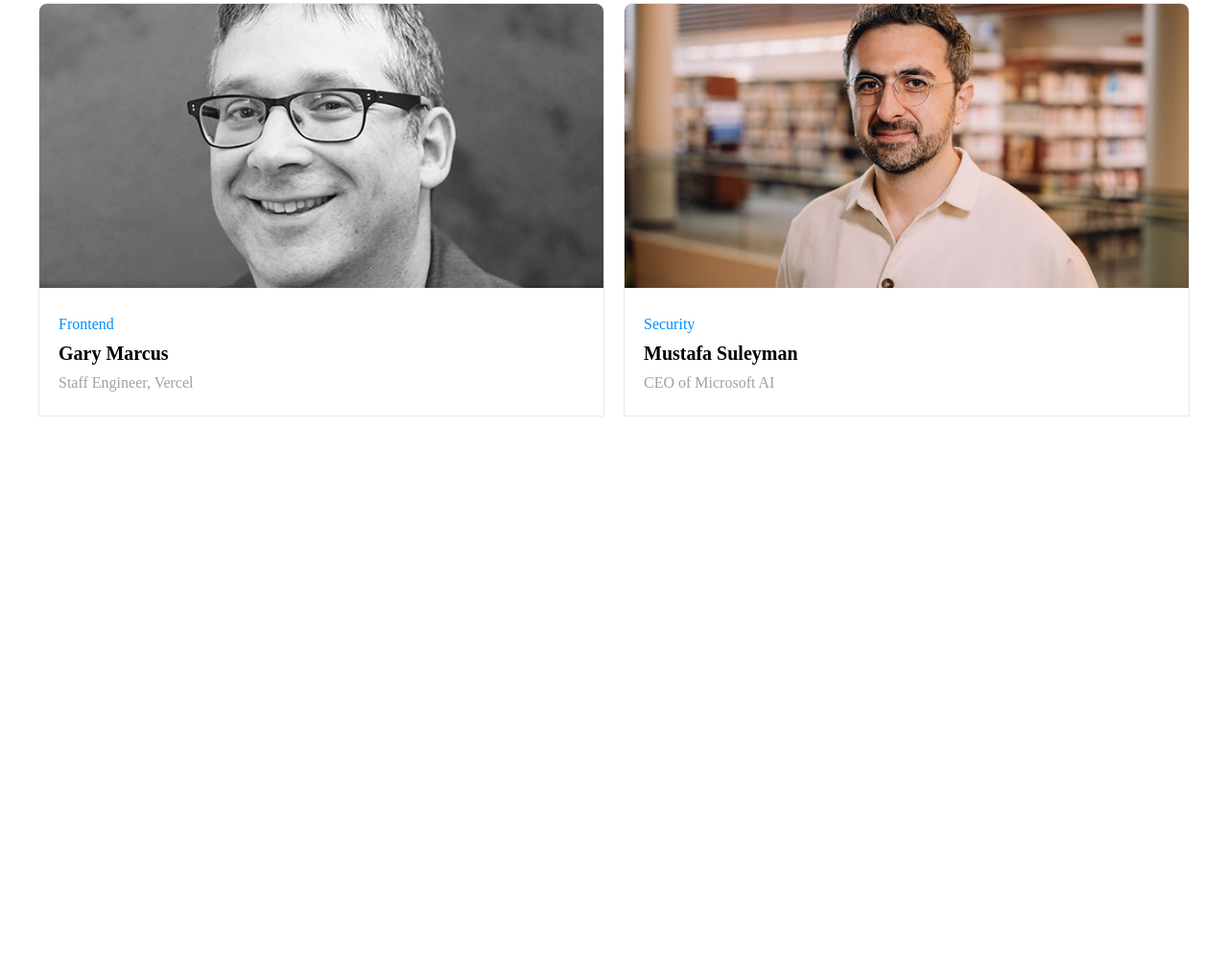
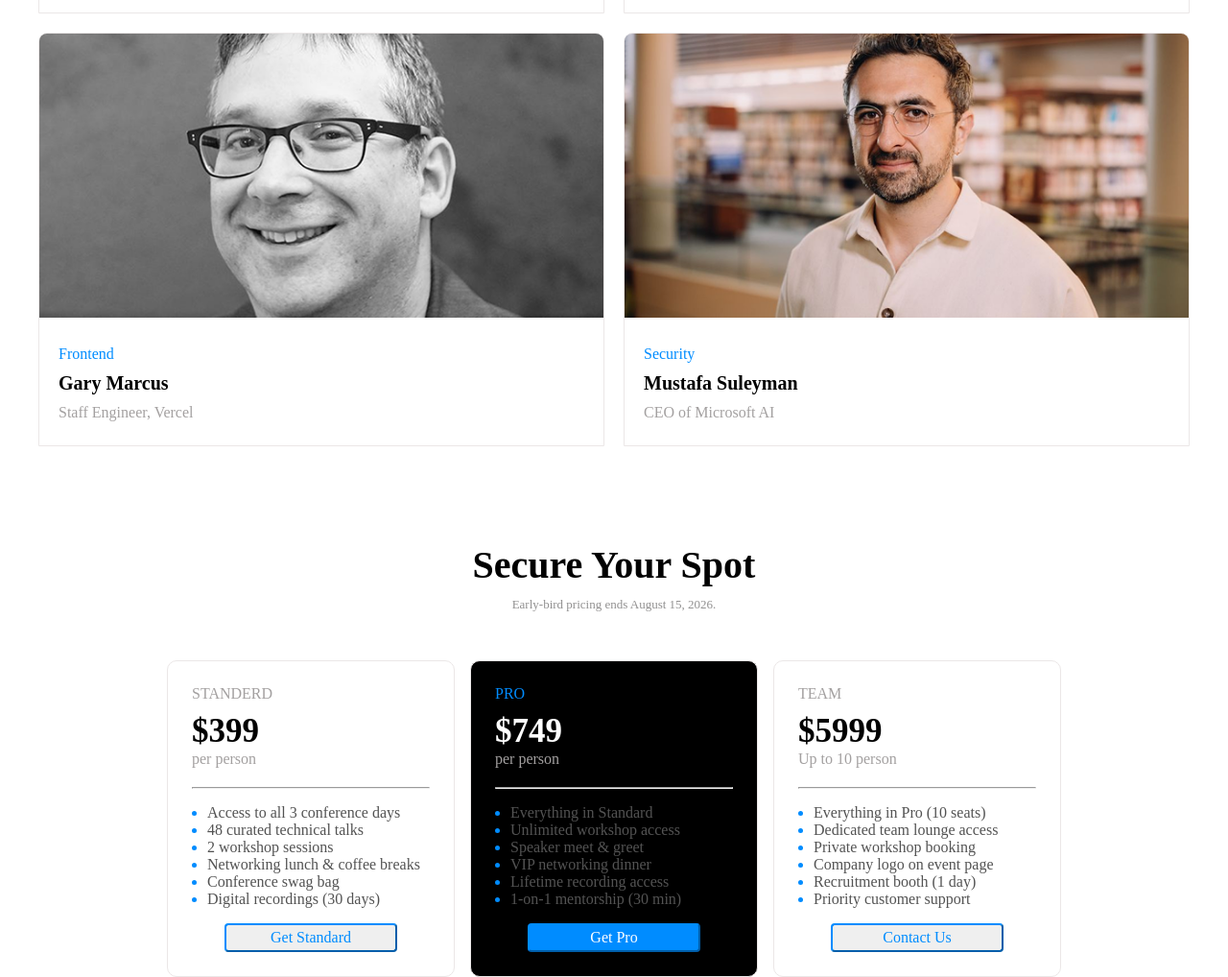
Before and after one commit to Farzana-Akter-Alo/Assignment_Devconf, a plain HTML site: page index.html in a window 1280 px wide. Shown: the part 1123-2141 px from the top of the page at 96% size. Before the commit the page ends 1557 px from the top, so only its background shows below. Drawn offline with Linux system fonts and the light colour scheme.

Commit message:
added plan section

```diff
--- a/index.html
+++ b/index.html
@@ -96,6 +96,136 @@
         </div>
       </section>
       <!-- card section end here -->
+
+      <!-- plan section start here -->
+      <section>
+        <div>
+          <h2 class="plan-h2" style="margin-top: 100px; margin-bottom: 10px">
+            Secure Your Spot
+          </h2>
+          <p
+            style="
+              text-align: center;
+              font-size: small;
+              color: rgb(145, 144, 144);
+              padding-bottom: 50px;
+            "
+          >
+            Early-bird pricing ends August 15, 2026.
+          </p>
+          <div class="plan-container container">
+            <!-- PLAN 1 -->
+            <div class="plan">
+              <p style="color: rgb(163, 160, 160); padding-bottom: 10px">
+                STANDERD
+              </p>
+              <span style="font-size: 35px; font-weight: bolder">$399</span>
+              <p style="color: rgb(163, 160, 160); padding-bottom: 20px">
+                per person
+              </p>
+              <hr style="color: rgb(163, 160, 160)" />
+              <ul class="plan-list">
+                <li>Access to all 3 conference days</li>
+                <li>48 curated technical talks</li>
+                <li>2 workshop sessions</li>
+                <li>Networking lunch & coffee breaks</li>
+                <li>Conference swag bag</li>
+                <li>Digital recordings (30 days)</li>
+              </ul>
+              <button
+                style="
+                  color: rgb(0, 140, 255);
+                  border-radius: 4px;
+                  border-color: rgb(0, 140, 255);
+                  font-size: 16px;
+                  padding: 4px;
+                  width: 180px;
+                  display: block;
+                  margin: 16px auto 0;
+                "
+              >
+                Get Standard
+              </button>
+            </div>
+            <!-- PLAN2 -->
+            <div class="plan" style="background-color: black">
+              <p
+                style="
+                  color: rgb(163, 160, 160);
+                  padding-bottom: 10px;
+                  color: rgb(0, 140, 255);
+                "
+              >
+                PRO
+              </p>
+              <span style="font-size: 35px; font-weight: bolder; color: white"
+                >$749</span
+              >
+              <p style="color: rgb(163, 160, 160); padding-bottom: 20px">
+                per person
+              </p>
+              <hr style="color: rgb(163, 160, 160)" />
+              <ul class="plan-list">
+                <li>Everything in Standard</li>
+                <li>Unlimited workshop access</li>
+                <li>Speaker meet & greet</li>
+                <li>VIP networking dinner</li>
+                <li>Lifetime recording access</li>
+                <li>1-on-1 mentorship (30 min)</li>
+              </ul>
+              <button
+                style="
+                  color: white;
+                  background-color: rgb(0, 140, 255);
+                  border-radius: 4px;
+                  border-color: rgb(0, 140, 255);
+                  font-size: 16px;
+                  padding: 4px;
+                  width: 180px;
+                  display: block;
+                  margin: 16px auto 0;
+                "
+              >
+                Get Pro
+              </button>
+            </div>
+            <!-- PLAN 3 -->
+            <div class="plan">
+              <p style="color: rgb(163, 160, 160); padding-bottom: 10px">
+                TEAM
+              </p>
+              <span style="font-size: 35px; font-weight: bolder">$5999</span>
+              <p style="color: rgb(163, 160, 160); padding-bottom: 20px">
+                Up to 10 person
+              </p>
+              <hr style="color: rgb(163, 160, 160)" />
+              <ul class="plan-list">
+                <li>Everything in Pro (10 seats)</li>
+                <li>Dedicated team lounge access</li>
+                <li>Private workshop booking</li>
+                <li>Company logo on event page</li>
+                <li>Recruitment booth (1 day)</li>
+                <li>Priority customer support</li>
+              </ul>
+              <button
+                style="
+                  color: rgb(0, 140, 255);
+                  border-radius: 4px;
+                  border-color: rgb(0, 140, 255);
+                  font-size: 16px;
+                  padding: 4px;
+                  width: 180px;
+                  display: block;
+                  margin: 16px auto 0;
+                "
+              >
+                Contact Us
+              </button>
+            </div>
+          </div>
+        </div>
+      </section>
+      <!-- plan section end here -->
     </main>
   </body>
 </html>
--- a/style.css
+++ b/style.css
@@ -15,6 +15,7 @@
   display: flex;
   justify-content: space-between;
   align-items: center;
+  padding: 12px;
 }
 /* nav-logo */
 .nav-logo img {
@@ -43,7 +44,7 @@
 
 .hero-container {
   text-align: center;
-  background-image: url(/assets/banner.jpg);
+  background-image: url(./assets/banner.jpg);
   height: 500px;
 }
 
@@ -60,11 +61,12 @@
   margin-top: 200px;
 }
 
-.card-h2 {
+.card-h2,
+.plan-h2 {
   margin-top: 50px;
   margin-bottom: 40px;
   text-align: center;
-  font-size: 35px;
+  font-size: 40px;
 }
 
 .card-container {
@@ -77,20 +79,39 @@
   border-top-left-radius: 8px;
   border-top-right-radius: 8px;
 }
-.card{
+.card {
   border: 1px solid rgb(235, 231, 231);
   border-top-left-radius: 10px;
   border-top-right-radius: 10px;
 }
-.card-content{
+.card-content {
   padding: 20px;
 }
-.card-content p{
+.card-content p {
   padding: 5px 0;
 }
-.card-p1{
+.card-p1 {
   color: rgb(0, 140, 255);
 }
-.card-p2{
+.card-p2 {
   color: rgb(163, 160, 160);
 }
+.plan-container {
+  display: grid;
+  grid-template-columns: repeat(3, 300px);
+  gap: 16px;
+   justify-content: center;
+}
+.plan {
+  border: 1px solid rgb(235, 231, 231);
+  border-radius: 10px;
+  padding: 25px;
+}
+.plan-list {
+  color: rgb(83, 83, 83);
+  padding-top: 16px;
+  padding-left: 16px;
+}
+.plan-list li::marker{
+  color: rgb(0, 140, 255);
+}
```
